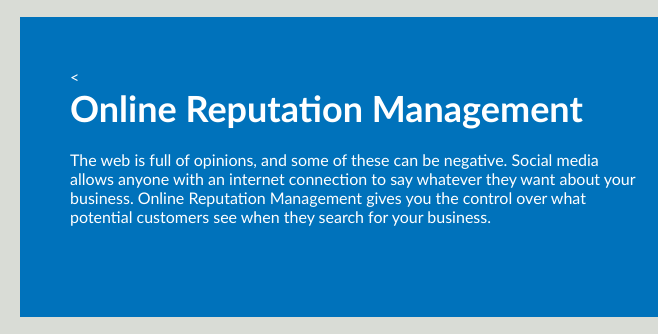
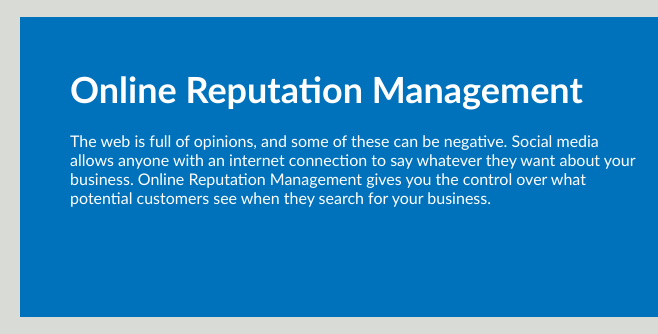
Before and after one commit to golzolfa/HORISEON-DIGITAL-MARKETING-LTD, a plain HTML site: page index.html in a window 1280 px wide. Shown: the part 1225-1559 px from the top of the page, 0-658 px from the left. Drawn offline with Linux system fonts and the light colour scheme; grey boxes are pictures that could not be loaded.

Commit message:
Update index.html
Removed extras < from the code.

```diff
--- a/index.html
+++ b/index.html
@@ -36,7 +36,7 @@
             </p>
         </section>
         <section class="online-reputation-management">
-            <<img src="./assets/images/online-reputation-management.jpg" class="float-right" alt="Online reputation management is a practice of structuring a brand's reputation on the internet by displacing misleading content, uploading trending content, and making it visible through the help of other internet algorithms"/>
+            <img src="./assets/images/online-reputation-management.jpg" class="float-right" alt="Online reputation management is a practice of structuring a brand's reputation on the internet by displacing misleading content, uploading trending content, and making it visible through the help of other internet algorithms"/>
             <h2>Online Reputation Management</h2>
             <p>
                 The web is full of opinions, and some of these can be negative. Social media allows anyone with an internet connection to say whatever they want about your business. Online Reputation Management gives you the control over what potential customers see when they search for your business.
```
